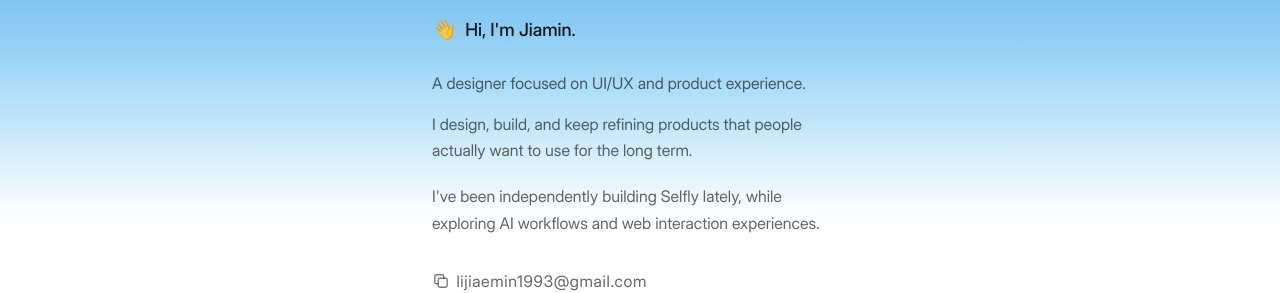
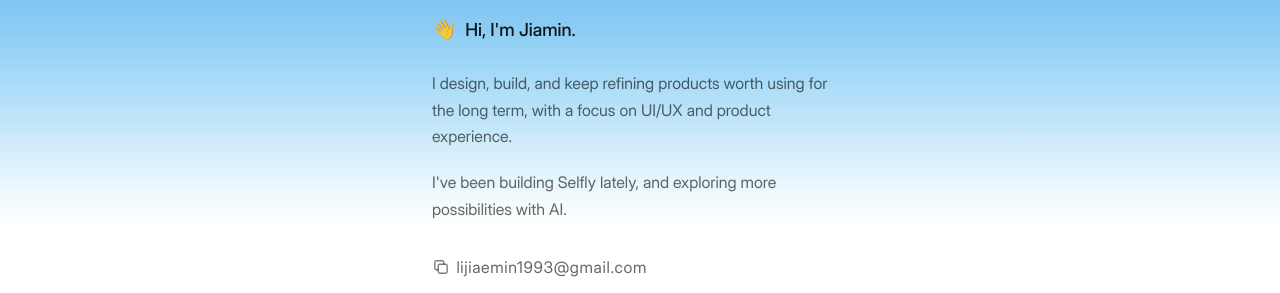
Before and after one commit to jaemin17/portfolio-pro, a Next.js app: page /en/ in a window 1280 px wide. Shown: the part 198-491 px from the top of the page. Built offline with nearby package versions, Linux system fonts and the light colour scheme.

Commit message:
Tighten the hero intro to two clearer supporting lines.
Merge the craft and focus statements, drop the redundant middle line, and refresh the Selfly line in both locales.

```diff
--- a/src/app/[locale]/page.tsx
+++ b/src/app/[locale]/page.tsx
@@ -48,7 +48,6 @@ export default async function HomePage({ params }: HomePageProps) {
             {copy.name}
           </h1>
           <p className={styles.lead}>{copy.lead}</p>
-          <p className={styles.lead}>{copy.body}</p>
           <p className={styles.body}>{copy.focus}</p>
           <CopyEmail
             email={copy.email}
--- a/src/i18n/copy.ts
+++ b/src/i18n/copy.ts
@@ -8,7 +8,6 @@ type HomeSection = {
 export type HomeCopy = {
   name: string;
   lead: string;
-  body: string;
   focus: string;
   email: string;
   copyEmail: string;
@@ -22,9 +21,8 @@ export type HomeCopy = {
 const copy: Record<Locale, HomeCopy> = {
   zh: {
     name: "Hi，我是 Jiamin。",
-    lead: "一名专注于 UI/UX 与产品体验的设计师。",
-    body: "我设计、开发，并持续打磨真正有人愿意长期使用的产品。",
-    focus: "最近正在独立开发 Selfly，同时探索 AI 工作流和 Web 交互体验。",
+    lead: "我设计、构建并持续打磨值得长期使用的产品，专注于 UI/UX 与产品体验。",
+    focus: "最近正在开发 Selfly，并探索 AI 的更多可能。",
     email: "lijiaemin1993@gmail.com",
     copyEmail: "复制邮箱",
     copiedEmail: "已复制",
@@ -44,9 +42,8 @@ const copy: Record<Locale, HomeCopy> = {
   },
   en: {
     name: "Hi, I'm Jiamin.",
-    lead: "A designer focused on UI/UX and product experience.",
-    body: "I design, build, and keep refining products that people actually want to use for the long term.",
-    focus: "I've been independently building Selfly lately, while exploring AI workflows and web interaction experiences.",
+    lead: "I design, build, and keep refining products worth using for the long term, with a focus on UI/UX and product experience.",
+    focus: "I've been building Selfly lately, and exploring more possibilities with AI.",
     email: "lijiaemin1993@gmail.com",
     copyEmail: "Copy email",
     copiedEmail: "Copied",
```
